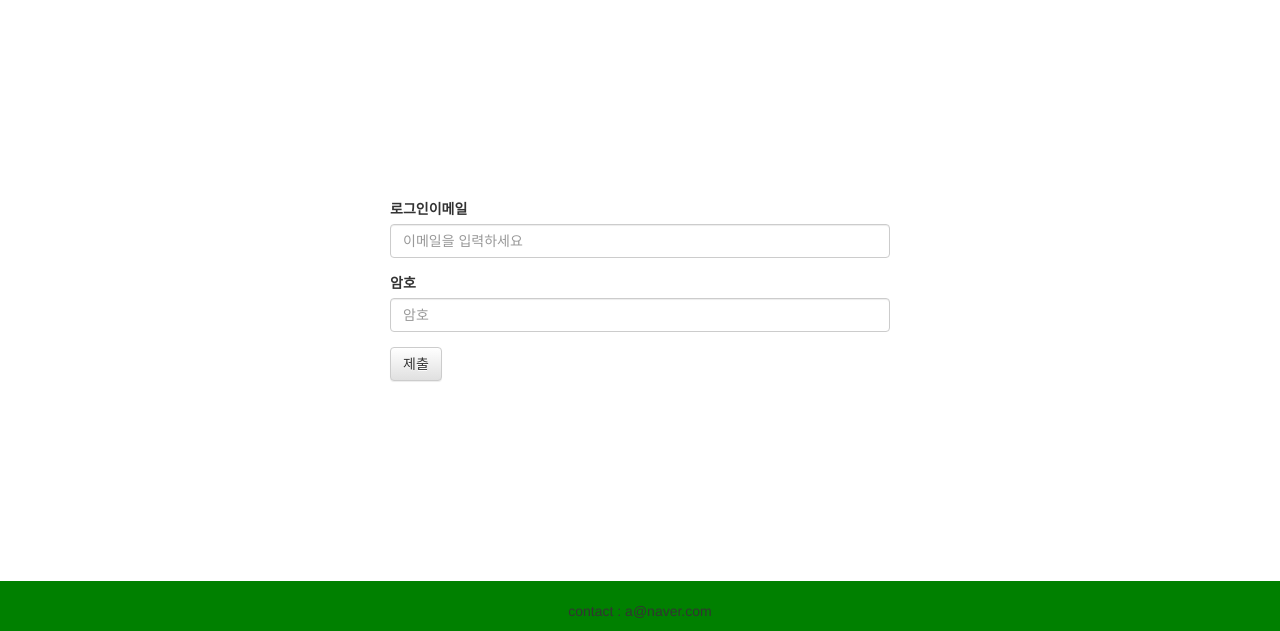
After one commit to flowof/Django-Personal_Project, a Django app: page /join/ in a window 1280 px wide. The commit adds this page. Shown: the part 401-1032 px from the top of the page. Run offline with Django 4.2, Linux system fonts and the light colour scheme; some libraries are stand-ins or nearby versions.

Commit message:
230329 02:13

```diff
--- a/Inflearn/Inflearn_lecture/templates/Inflearn_lecture/base.html
+++ b/Inflearn/Inflearn_lecture/templates/Inflearn_lecture/base.html
@@ -49,6 +49,16 @@
             display:inline-block;
         }
 
+        .footer {
+            left:0;
+            bottom:0;
+            width:100%;
+            height:50px;
+            background-color:green;
+            text-align:center;
+            padding-top:20px;
+        }
+
     </style>
 </head>
 <body>
@@ -61,8 +71,8 @@
             </a>
             <ul>
                 <a href="/lecture_list "><li>강의보기</li></a>
-                <li>메뉴2</li>
-                <li>메뉴3</li>
+                <a href="/login"><li>로그인</li></a>
+                <a href="/join"><li>회원가입</li></a>
                 <li>메뉴4</li>
                 <li>메뉴5</li>
             </ul>
@@ -74,5 +84,9 @@
 
     {% endblock %}
 
+    <div class="footer">
+        contact : a@naver.com
+    </div>
+
 </body>
 </html>
--- /dev/null
+++ b/Inflearn/Inflearn_lecture/templates/Inflearn_lecture/join.html
@@ -0,0 +1,20 @@
+{% extends 'Inflearn_lecture\base.html'%}
+
+
+{% block content %}
+    <div style="width:500px; margin:auto; margin-top:200px; margin-bottom:200px;">
+
+        <form>
+          <div class="form-group">
+            <label for="exampleInputEmail1">로그인이메일</label>
+            <input type="email" class="form-control" id="exampleInputEmail1" placeholder="이메일을 입력하세요">
+          </div>
+          <div class="form-group">
+            <label for="exampleInputPassword1">암호</label>
+            <input type="password1" class="form-control" id="exampleInputPassword1" placeholder="암호">
+          </div>
+          <button type="submit" class="btn btn-default">제출</button>
+        </form>
+
+    </div>
+{% endblock %}
--- a/Inflearn/Inflearn_lecture/templates/Inflearn_lecture/lecture_list.html
+++ b/Inflearn/Inflearn_lecture/templates/Inflearn_lecture/lecture_list.html
@@ -27,7 +27,7 @@
             <li>HTML</li>
             <li>CSS</li>
             <li>JS</li>
-<!--            <li id="hot_lecture">인기</li>-->
+            <li id="hot_lecture">인기</li>
             <li>추천</li>
         </ul>
     </div>
@@ -35,7 +35,7 @@
 
 
     <div class="right">
-
+       <!-- 전체 -->
        <div class="row all">
         {% for text in texts %}
 
@@ -52,7 +52,7 @@
         </div>
 
 
-
+        <!-- 인기 카테고리 -->
         <div class="row hot">
         {% for text in hot_lecture %}
 
--- a/Inflearn/Inflearn_lecture/urls.py
+++ b/Inflearn/Inflearn_lecture/urls.py
@@ -3,6 +3,7 @@ from . import views
 
 urlpatterns = [
     path('', views.home_list, name='home_list'),
-    path('lecture_list/', views.lecture_list, name='lecture_list')
-
+    path('lecture_list/', views.lecture_list, name='lecture_list'),
+    path('login/', views.login, name='login'),
+    path('join/', views.join, name='join'),
 ]
--- a/Inflearn/Inflearn_lecture/views.py
+++ b/Inflearn/Inflearn_lecture/views.py
@@ -13,11 +13,15 @@ def home_list(request):
 def lecture_list(request):
 
     texts = myText.objects.filter()
-
     hot_lecture = myText.objects.filter(category="인기")
-    print(texts)
 
     return render(request, 'Inflearn_lecture\lecture_list.html',
-                  {'texts': texts},
-                  {'hot_lecture': hot_lecture}
+                  {'texts': texts, 'hot_lecture': hot_lecture}
                   )
+
+def login(request):
+
+    return render(request, 'Inflearn_lecture\login.html')
+
+def join(request):
+    return render(request, 'Inflearn_lecture\join.html')
```
Also changed, not shown: Inflearn/Inflearn_lecture/templates/Inflearn_lecture/login.html (added, +20 -0 lines), Inflearn/db.sqlite3.
